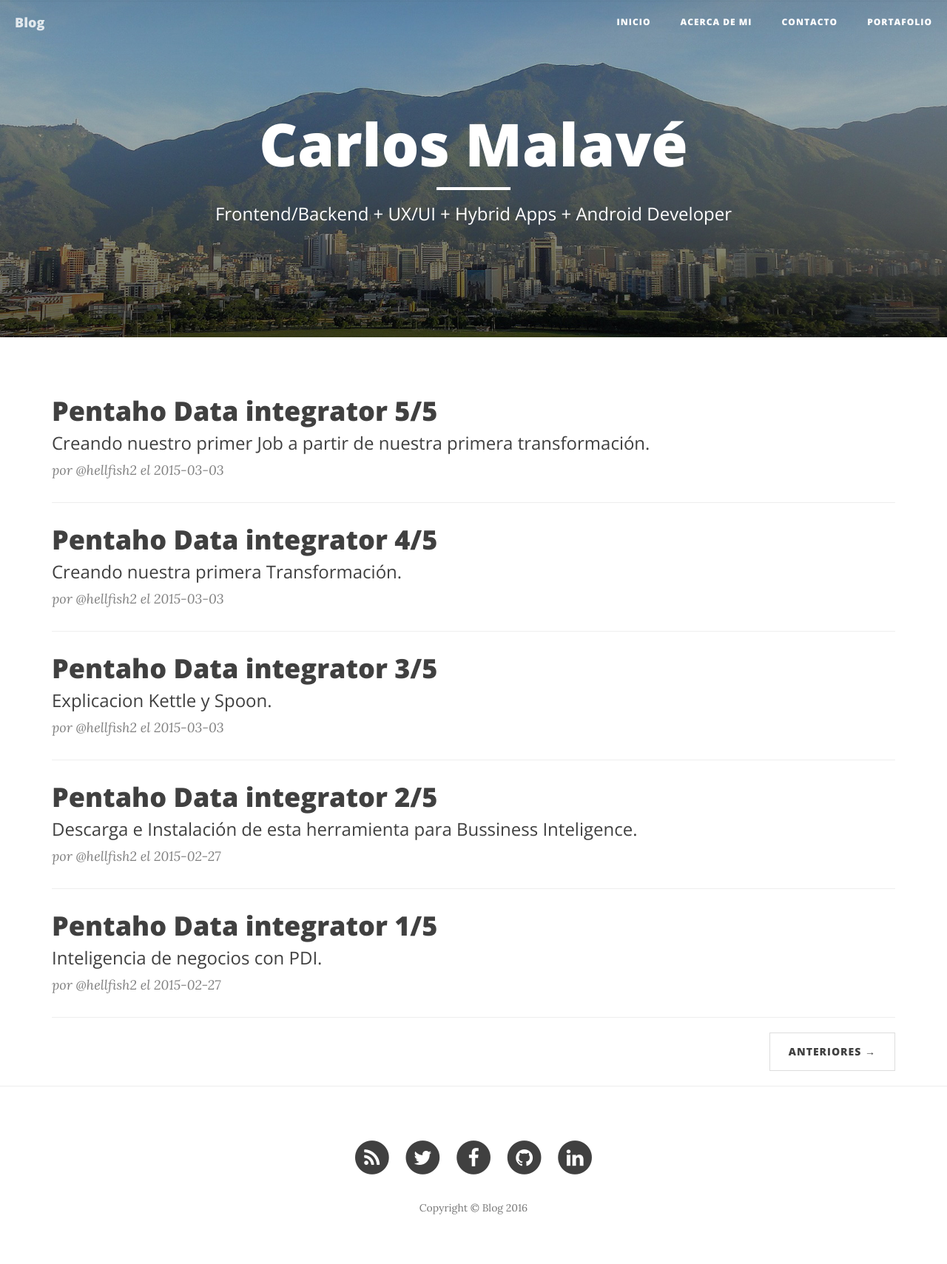
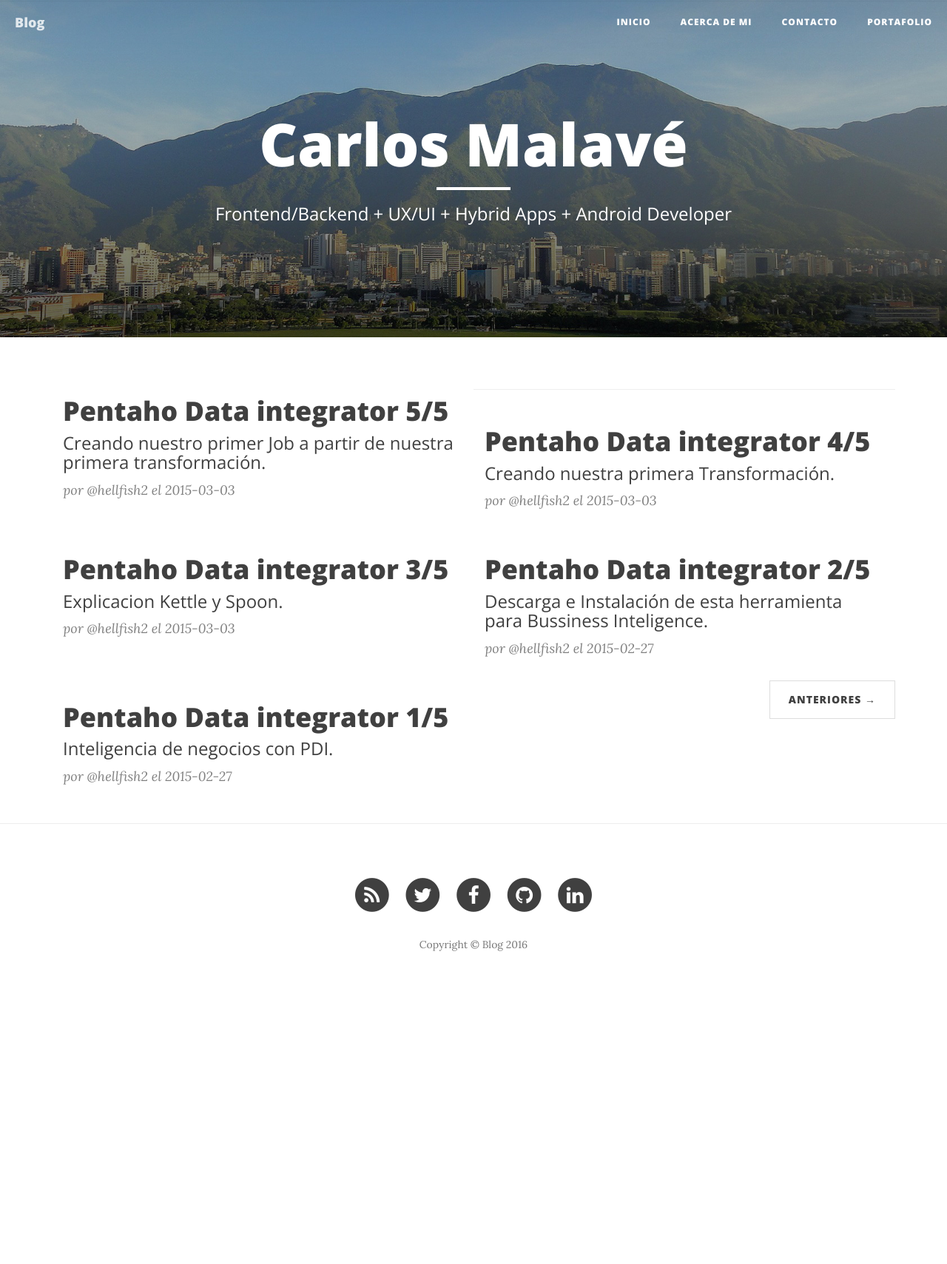
Before and after one commit to hellfish2/hellfish2.github.io, a Jekyll site: the page built from index.html, in a window 1280 px wide. Shown: the whole page at 74% size. Built offline with Jekyll 4.4.1, drawn with Linux system fonts in a browser that asks for light colours; nearby versions of some CDN libraries; the list of posts is cut into pages by our own code; after the commit the page ends 1353 px from its top, so only the background shows below that.

Commit message:
Update positions content blog

```diff
--- a/index.html
+++ b/index.html
@@ -4,7 +4,7 @@ description: "Frontend/Backend + UX/UI + Hybrid Apps + Android Developer"
 ---
 
 {% for post in paginator.posts %}
-<div class="post-preview">
+<div class="post-preview col-md-6">
     <a href="{{ post.url | prepend: site.baseurl }}">
         <h2 class="post-title">{{ post.title }}
         </h2>
```
